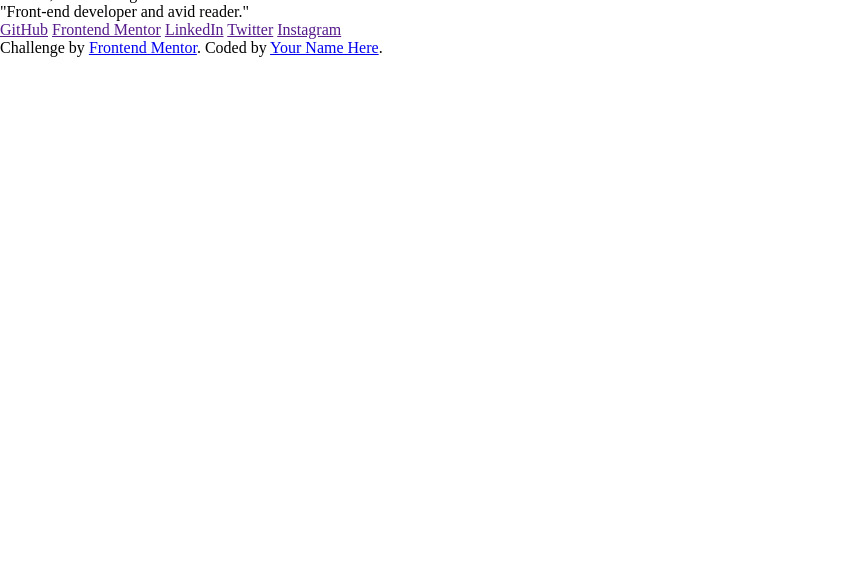
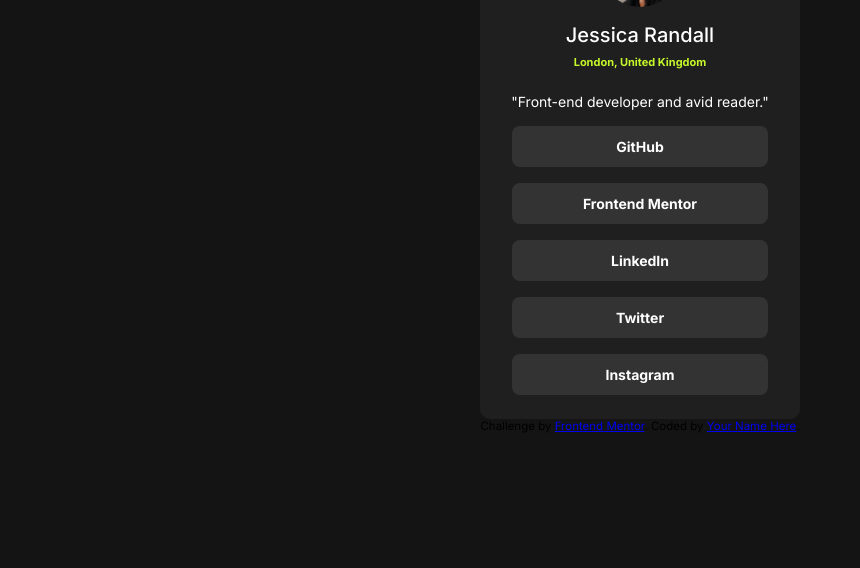
Before and after one commit to TheAashay/social-links-profile, a plain HTML site: page index.html in a window 1280 px wide. Shown: the part 232-800 px from the top of the page, without its empty margins (0-860 px from the left). Drawn offline with Linux system fonts and the light colour scheme.

Commit message:
add css design - css font, color, background color, flexbox

```diff
--- a/index.html
+++ b/index.html
@@ -11,19 +11,16 @@
     <main>
         <div class="card">
             <img src="assets/images/avatar-jessica.jpeg" alt="profile-picture">
-            <h1>Jessica Randall</h1>
+            <p class="name">Jessica Randall</p>
             <p class="place">London, United Kingdom</p>
             <p class="about">"Front-end developer and avid reader."</p>
 
-            <a href="" class="links">GitHub</a>
-            <a href="" class="links">Frontend Mentor</a>
-            <a href="" class="links">LinkedIn</a>
-            <a href="" class="links">Twitter</a>
-            <a href="" class="links">Instagram</a>
+            <a href="" class="links"><p class="link-box">GitHub</p></a>
+            <a href="" class="links"><p class="link-box">Frontend Mentor</p></a>
+            <a href="" class="links"><p class="link-box">LinkedIn</p></a>
+            <a href="" class="links"><p class="link-box">Twitter</p></a>
+            <a href="" class="links last-box"><p class="link-box">Instagram</p></a>
         </div>
-
-
-
         <div class="attribution">
             <p class="footer">Challenge by <a href="https://www.frontendmentor.io?ref=challenge" target="_blank">Frontend Mentor</a>.
             Coded by <a href="#">Your Name Here</a>.</p>
--- a/style.css
+++ b/style.css
@@ -5,3 +5,101 @@
     padding: 0;
     margin: 0;
 }
+
+body {
+    font-family: 'Inter', serif, sans-serif;
+    background-color: hsl(0, 0%, 8%);
+    height: 100vh;
+    display: flex;
+    flex-direction: column;
+    justify-content: center;
+    align-items: center;
+}
+
+.footer {
+    font-size: 11.5px;
+}
+
+.card {
+    display: flex;
+    flex-direction: column;
+    align-items: center;
+    justify-content: center;
+    background-color: hsl(0, 0%, 12%);
+    max-width: 20rem;
+    border-radius: .625rem;
+}
+
+.card * {
+    padding: .5rem;
+}
+
+img {
+    border-radius: 50%;
+    width: 6rem;
+    height: auto;
+    object-fit: cover;
+    margin-top: 1rem;
+}
+
+.name {
+    color: hsl(0, 0%, 100%);
+    font-weight: 500;
+    font-size: 20px;
+}
+
+.place {
+    color: hsl(75, 94%, 57%);
+    font-weight: 700;
+    font-size: 11px;
+    padding: 0 .5rem 1rem .5rem;
+}
+
+.about {
+    color: hsl(0, 0%, 100%);
+    font-weight: 400;
+    font-size: 14px;
+}
+
+.links {
+    text-decoration: none;
+    color: hsl(0, 0%, 100%);
+}
+
+.link-box {
+    font-size: 14px;
+    font-weight: 700;
+    background-color: hsl(0, 0%, 20%);
+    width: 16rem;
+    border-radius: .5rem;
+    text-align: center;
+    padding: .75rem 0;
+    transition: all 0.2s ease;
+}
+
+.link-box:hover {
+    color: hsl(0, 0%, 8%);
+    background-color: hsl(75, 94%, 57%);
+}
+
+.last-box {
+    margin-bottom: 1rem;
+}
+
+@media screen and (max-width: 380px){
+    .card {
+        max-width: 18rem;
+    }
+
+    .link-box {
+        max-width: 14rem;
+    }
+
+    .about {
+        font-size: 12px;
+    }
+
+    .footer {
+        font-size: 10px;
+    }
+}
```
